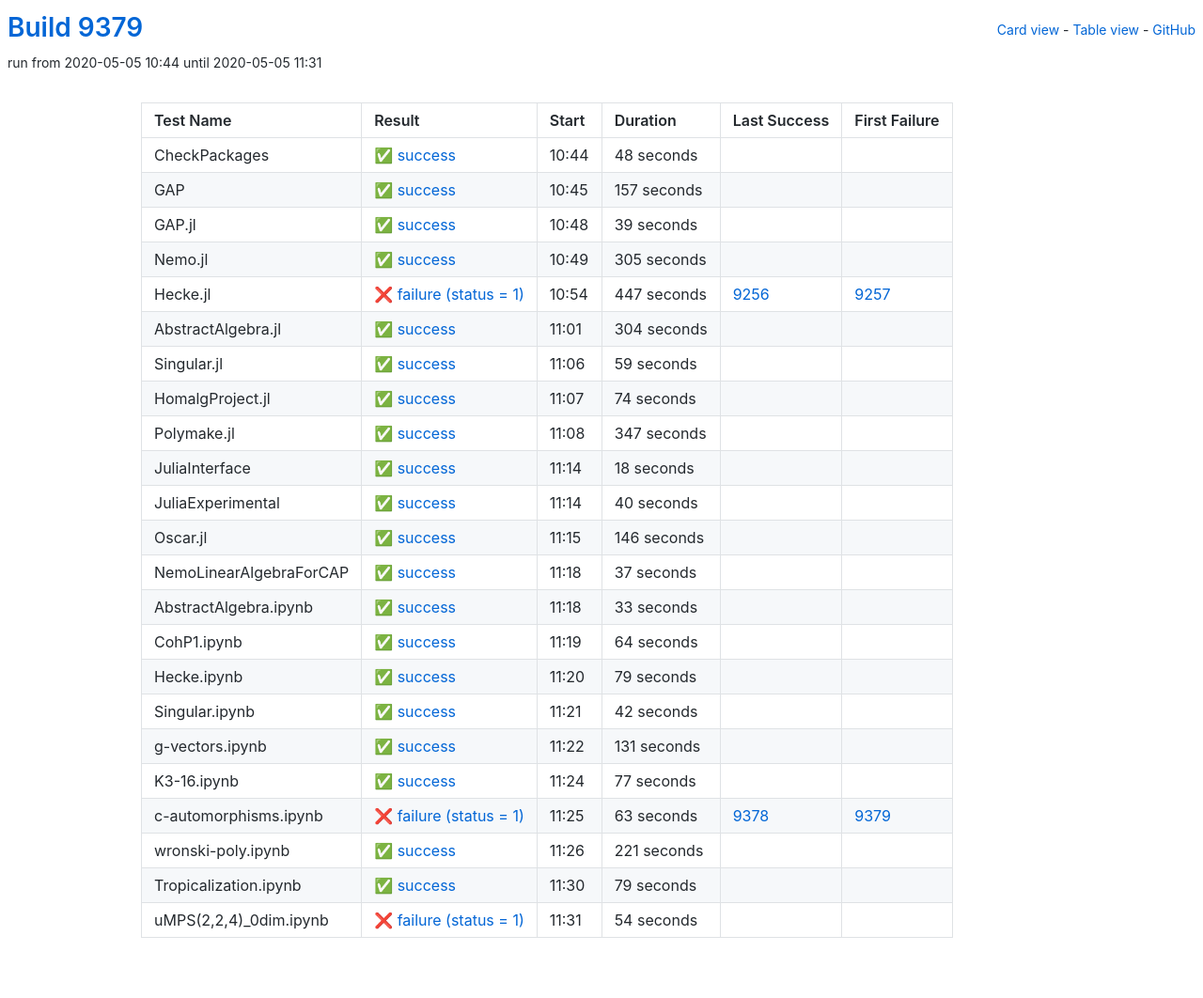
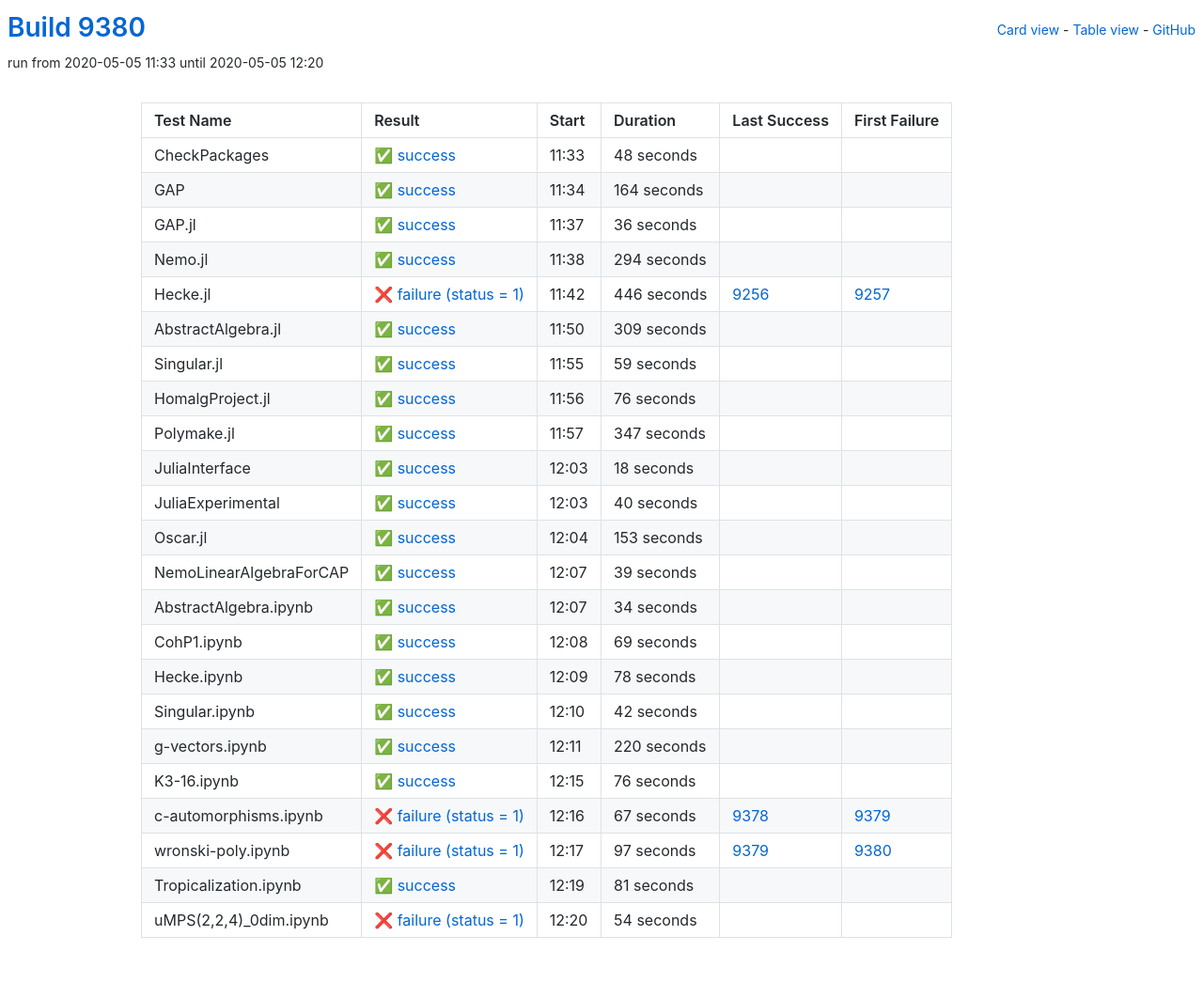
Before and after one commit to oscar-system/oscar-ci-status, a Jekyll site: the page built from table.html, in a window 1280 px wide. Shown: the whole page at 94% size. Built offline with Jekyll 4.4.1, drawn with Linux system fonts in a browser that asks for light colours.

Commit message:
Build 9380

```diff
--- a/_data/ci.yml
+++ b/_data/ci.yml
@@ -1,5 +1,5 @@
-build: 9379
-build_url: https://oscarci.mathematik.uni-kl.de/job/oscar/9379/
+build: 9380
+build_url: https://oscarci.mathematik.uni-kl.de/job/oscar/9380/
 job: oscar
 tests:
 - duration: 48
@@ -9,69 +9,69 @@ tests:
   id: checkpackages
   last_success: false
   last_success_url: null
-  log: https://oscarci.mathematik.uni-kl.de/job/oscar/9379/artifact/logs/build-9379/CheckPackages.log
+  log: https://oscarci.mathematik.uni-kl.de/job/oscar/9380/artifact/logs/build-9380/CheckPackages.log
   name: CheckPackages
-  start: 2020-05-05 10:44
+  start: 2020-05-05 11:33
   status: success
   success: true
-- duration: 157
+- duration: 164
   exitcode: 0
   first_failure: false
   first_failure_url: null
   id: gap
   last_success: false
   last_success_url: null
-  log: https://oscarci.mathematik.uni-kl.de/job/oscar/9379/artifact/logs/build-9379/GAP.log
+  log: https://oscarci.mathematik.uni-kl.de/job/oscar/9380/artifact/logs/build-9380/GAP.log
   name: GAP
-  start: 2020-05-05 10:45
+  start: 2020-05-05 11:34
   status: success
   success: true
-- duration: 39
+- duration: 36
   exitcode: 0
   first_failure: false
   first_failure_url: null
   id: gap-jl
   last_success: false
   last_success_url: null
-  log: https://oscarci.mathematik.uni-kl.de/job/oscar/9379/artifact/logs/build-9379/GAP.jl.log
+  log: https://oscarci.mathematik.uni-kl.de/job/oscar/9380/artifact/logs/build-9380/GAP.jl.log
   name: GAP.jl
-  start: 2020-05-05 10:48
+  start: 2020-05-05 11:37
   status: success
   success: true
-- duration: 305
+- duration: 294
   exitcode: 0
   first_failure: false
   first_failure_url: null
   id: nemo-jl
   last_success: false
   last_success_url: null
-  log: https://oscarci.mathematik.uni-kl.de/job/oscar/9379/artifact/logs/build-9379/Nemo.jl.log
+  log: https://oscarci.mathematik.uni-kl.de/job/oscar/9380/artifact/logs/build-9380/Nemo.jl.log
   name: Nemo.jl
-  start: 2020-05-05 10:49
+  start: 2020-05-05 11:38
   status: success
   success: true
-- duration: 447
+- duration: 446
   exitcode: 1
   first_failure: 9257
   first_failure_url: https://oscarci.mathematik.uni-kl.de/job/oscar/9257/
   id: hecke-jl
   last_success: 9256
   last_success_url: https://oscarci.mathematik.uni-kl.de/job/oscar/9256/
-  log: https://oscarci.mathematik.uni-kl.de/job/oscar/9379/artifact/logs/build-9379/Hecke.jl.log
+  log: https://oscarci.mathematik.uni-kl.de/job/oscar/9380/artifact/logs/build-9380/Hecke.jl.log
   name: Hecke.jl
-  start: 2020-05-05 10:54
+  start: 2020-05-05 11:42
   status: failure
   success: false
-- duration: 304
+- duration: 309
   exitcode: 0
   first_failure: false
   first_failure_url: null
   id: abstractalgebra-jl
   last_success: false
   last_success_url: null
-  log: https://oscarci.mathematik.uni-kl.de/job/oscar/9379/artifact/logs/build-9379/AbstractAlgebra.jl.log
+  log: https://oscarci.mathematik.uni-kl.de/job/oscar/9380/artifact/logs/build-9380/AbstractAlgebra.jl.log
   name: AbstractAlgebra.jl
-  start: 2020-05-05 11:01
+  start: 2020-05-05 11:50
   status: success
   success: true
 - duration: 59
@@ -81,21 +81,21 @@ tests:
   id: singular-jl
   last_success: false
   last_success_url: null
-  log: https://oscarci.mathematik.uni-kl.de/job/oscar/9379/artifact/logs/build-9379/Singular.jl.log
+  log: https://oscarci.mathematik.uni-kl.de/job/oscar/9380/artifact/logs/build-9380/Singular.jl.log
   name: Singular.jl
-  start: 2020-05-05 11:06
+  start: 2020-05-05 11:55
   status: success
   success: true
-- duration: 74
+- duration: 76
   exitcode: 0
   first_failure: false
   first_failure_url: null
   id: homalgproject-jl
   last_success: false
   last_success_url: null
-  log: https://oscarci.mathematik.uni-kl.de/job/oscar/9379/artifact/logs/build-9379/HomalgProject.jl.log
+  log: https://oscarci.mathematik.uni-kl.de/job/oscar/9380/artifact/logs/build-9380/HomalgProject.jl.log
   name: HomalgProject.jl
-  start: 2020-05-05 11:07
+  start: 2020-05-05 11:56
   status: success
   success: true
 - duration: 347
@@ -105,9 +105,9 @@ tests:
   id: polymake-jl
   last_success: false
   last_success_url: null
-  log: https://oscarci.mathematik.uni-kl.de/job/oscar/9379/artifact/logs/build-9379/Polymake.jl.log
+  log: https://oscarci.mathematik.uni-kl.de/job/oscar/9380/artifact/logs/build-9380/Polymake.jl.log
   name: Polymake.jl
-  start: 2020-05-05 11:08
+  start: 2020-05-05 11:57
   status: success
   success: true
 - duration: 18
@@ -117,9 +117,9 @@ tests:
   id: juliainterface
   last_success: false
   last_success_url: null
-  log: https://oscarci.mathematik.uni-kl.de/job/oscar/9379/artifact/logs/build-9379/JuliaInterface.log
+  log: https://oscarci.mathematik.uni-kl.de/job/oscar/9380/artifact/logs/build-9380/JuliaInterface.log
   name: JuliaInterface
-  start: 2020-05-05 11:14
+  start: 2020-05-05 12:03
   status: success
   success: true
 - duration: 40
@@ -129,69 +129,69 @@ tests:
   id: juliaexperimental
   last_success: false
   last_success_url: null
-  log: https://oscarci.mathematik.uni-kl.de/job/oscar/9379/artifact/logs/build-9379/JuliaExperimental.log
+  log: https://oscarci.mathematik.uni-kl.de/job/oscar/9380/artifact/logs/build-9380/JuliaExperimental.log
   name: JuliaExperimental
-  start: 2020-05-05 11:14
+  start: 2020-05-05 12:03
   status: success
   success: true
-- duration: 146
+- duration: 153
   exitcode: 0
   first_failure: false
   first_failure_url: null
   id: oscar-jl
   last_success: false
   last_success_url: null
-  log: https://oscarci.mathematik.uni-kl.de/job/oscar/9379/artifact/logs/build-9379/Oscar.jl.log
+  log: https://oscarci.mathematik.uni-kl.de/job/oscar/9380/artifact/logs/build-9380/Oscar.jl.log
   name: Oscar.jl
-  start: 2020-05-05 11:15
+  start: 2020-05-05 12:04
   status: success
   success: true
-- duration: 37
+- duration: 39
   exitcode: 0
   first_failure: false
   first_failure_url: null
   id: nemolinearalgebraforcap
   last_success: false
   last_success_url: null
-  log: https://oscarci.mathematik.uni-kl.de/job/oscar/9379/artifact/logs/build-9379/NemoLinearAlgebraForCAP.log
+  log: https://oscarci.mathematik.uni-kl.de/job/oscar/9380/artifact/logs/build-9380/NemoLinearAlgebraForCAP.log
   name: NemoLinearAlgebraForCAP
-  start: 2020-05-05 11:18
+  start: 2020-05-05 12:07
   status: success
   success: true
-- duration: 33
+- duration: 34
   exitcode: 0
   first_failure: false
   first_failure_url: null
   id: abstractalgebra-ipynb
   last_success: false
   last_success_url: null
-  log: https://oscarci.mathematik.uni-kl.de/job/oscar/9379/artifact/logs/build-9379/AbstractAlgebra.ipynb.log
+  log: https://oscarci.mathematik.uni-kl.de/job/oscar/9380/artifact/logs/build-9380/AbstractAlgebra.ipynb.log
   name: AbstractAlgebra.ipynb
-  start: 2020-05-05 11:18
+  start: 2020-05-05 12:07
   status: success
   success: true
-- duration: 64
+- duration: 69
   exitcode: 0
   first_failure: false
   first_failure_url: null
   id: cohp1-ipynb
   last_success: false
   last_success_url: null
-  log: https://oscarci.mathematik.uni-kl.de/job/oscar/9379/artifact/logs/build-9379/CohP1.ipynb.log
+  log: https://oscarci.mathematik.uni-kl.de/job/oscar/9380/artifact/logs/build-9380/CohP1.ipynb.log
   name: CohP1.ipynb
-  start: 2020-05-05 11:19
+  start: 2020-05-05 12:08
   status: success
   success: true
-- duration: 79
+- duration: 78
   exitcode: 0
   first_failure: false
   first_failure_url: null
   id: hecke-ipynb
   last_success: false
   last_success_url: null
-  log: https://oscarci.mathematik.uni-kl.de/job/oscar/9379/artifact/logs/build-9379/Hecke.ipynb.log
+  log: https://oscarci.mathematik.uni-kl.de/job/oscar/9380/artifact/logs/build-9380/Hecke.ipynb.log
   name: Hecke.ipynb
-  start: 2020-05-05 11:20
+  start: 2020-05-05 12:09
   status: success
   success: true
 - duration: 42
@@ -201,69 +201,69 @@ tests:
   id: singular-ipynb
   last_success: false
   last_success_url: null
-  log: https://oscarci.mathematik.uni-kl.de/job/oscar/9379/artifact/logs/build-9379/Singular.ipynb.log
+  log: https://oscarci.mathematik.uni-kl.de/job/oscar/9380/artifact/logs/build-9380/Singular.ipynb.log
   name: Singular.ipynb
-  start: 2020-05-05 11:21
+  start: 2020-05-05 12:10
   status: success
   success: true
-- duration: 131
+- duration: 220
   exitcode: 0
   first_failure: false
   first_failure_url: null
   id: g-vectors-ipynb
   last_success: false
   last_success_url: null
-  log: https://oscarci.mathematik.uni-kl.de/job/oscar/9379/artifact/logs/build-9379/g-vectors.ipynb.log
+  log: https://oscarci.mathematik.uni-kl.de/job/oscar/9380/artifact/logs/build-9380/g-vectors.ipynb.log
   name: g-vectors.ipynb
-  start: 2020-05-05 11:22
+  start: 2020-05-05 12:11
   status: success
   success: true
-- duration: 77
+- duration: 76
   exitcode: 0
   first_failure: false
   first_failure_url: null
   id: k3-16-ipynb
   last_success: false
   last_success_url: null
-  log: https://oscarci.mathematik.uni-kl.de/job/oscar/9379/artifact/logs/build-9379/K3-16.ipynb.log
+  log: https://oscarci.mathematik.uni-kl.de/job/oscar/9380/artifact/logs/build-9380/K3-16.ipynb.log
   name: K3-16.ipynb
-  start: 2020-05-05 11:24
+  start: 2020-05-05 12:15
   status: success
   success: true
-- duration: 63
+- duration: 67
   exitcode: 1
   first_failure: 9379
   first_failure_url: https://oscarci.mathematik.uni-kl.de/job/oscar/9379/
   id: c-automorphisms-ipynb
   last_success: 9378
   last_success_url: https://oscarci.mathematik.uni-kl.de/job/oscar/9378/
-  log: https://oscarci.mathematik.uni-kl.de/job/oscar/9379/artifact/logs/build-9379/c-automorphisms.ipynb.log
+  log: https://oscarci.mathematik.uni-kl.de/job/oscar/9380/artifact/logs/build-9380/c-automorphisms.ipynb.log
   name: c-automorphisms.ipynb
-  start: 2020-05-05 11:25
+  start: 2020-05-05 12:16
   status: failure
   success: false
-- duration: 221
-  exitcode: 0
-  first_failure: false
-  first_failure_url: null
+- duration: 97
+  exitcode: 1
+  first_failure: 9380
+  first_failure_url: https://oscarci.mathematik.uni-kl.de/job/oscar/9380/
   id: wronski-poly-ipynb
-  last_success: false
-  last_success_url: null
-  log: https://oscarci.mathematik.uni-kl.de/job/oscar/9379/artifact/logs/build-9379/wronski-poly.ipynb.log
+  last_success: 9379
+  last_success_url: https://oscarci.mathematik.uni-kl.de/job/oscar/9379/
+  log: https://oscarci.mathematik.uni-kl.de/job/oscar/9380/artifact/logs/build-9380/wronski-poly.ipynb.log
   name: wronski-poly.ipynb
-  start: 2020-05-05 11:26
-  status: success
-  success: true
-- duration: 79
+  start: 2020-05-05 12:17
+  status: failure
+  success: false
+- duration: 81
   exitcode: 0
   first_failure: false
   first_failure_url: null
   id: tropicalization-ipynb
   last_success: false
   last_success_url: null
-  log: https://oscarci.mathematik.uni-kl.de/job/oscar/9379/artifact/logs/build-9379/Tropicalization.ipynb.log
+  log: https://oscarci.mathematik.uni-kl.de/job/oscar/9380/artifact/logs/build-9380/Tropicalization.ipynb.log
   name: Tropicalization.ipynb
-  start: 2020-05-05 11:30
+  start: 2020-05-05 12:19
   status: success
   success: true
 - duration: 54
@@ -273,8 +273,8 @@ tests:
   id: umps-2-2-4-0dim-ipynb
   last_success: false
   last_success_url: null
-  log: https://oscarci.mathematik.uni-kl.de/job/oscar/9379/artifact/logs/build-9379/uMPS-2-2-4-_0dim.ipynb.log
+  log: https://oscarci.mathematik.uni-kl.de/job/oscar/9380/artifact/logs/build-9380/uMPS-2-2-4-_0dim.ipynb.log
   name: uMPS(2,2,4)_0dim.ipynb
-  start: 2020-05-05 11:31
+  start: 2020-05-05 12:20
   status: failure
   success: false
```
Also changed, not shown: README.md.
